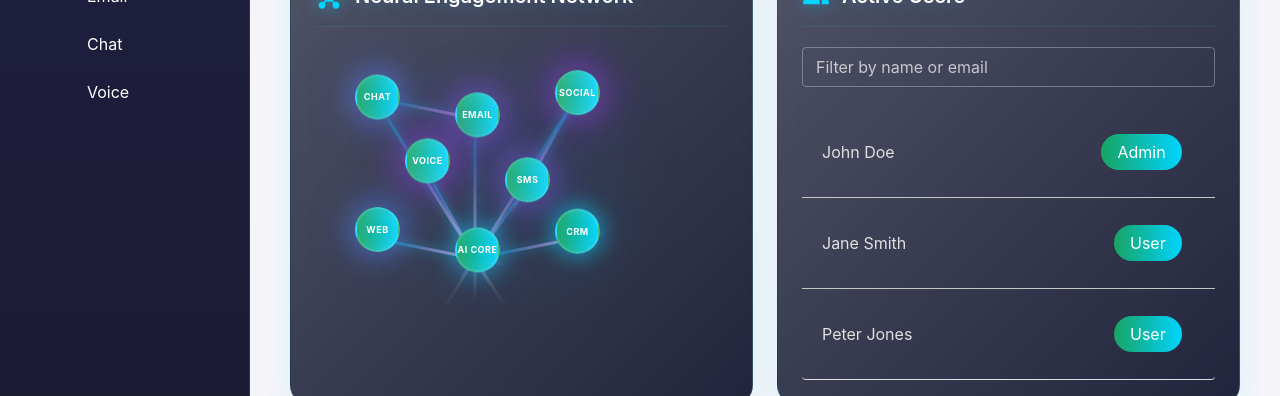
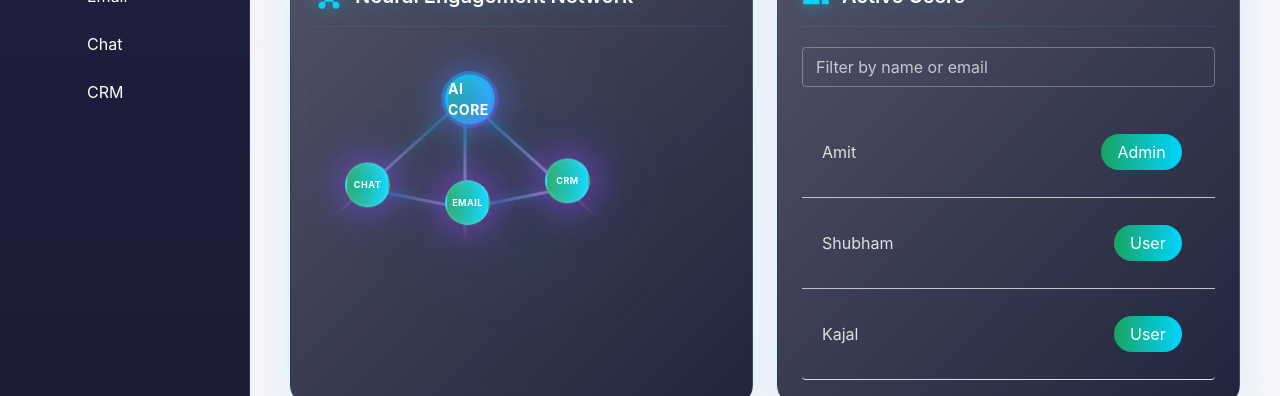
Before and after one commit to trusttitans2025/OminiEngagement, a React (Vite) app in the folder frontend/: page /dashboard in a window 1280 px wide. Shown: the part 148-544 px from the top of the page. Built offline with nearby package versions, Linux system fonts and the light colour scheme; some icons are missing.

Commit message:
minor changes

```diff
--- a/frontend/src/components/ChannelChart/ChannelChart.jsx
+++ b/frontend/src/components/ChannelChart/ChannelChart.jsx
@@ -4,7 +4,7 @@ import { BarChart, Bar, XAxis, YAxis, CartesianGrid, Tooltip, Legend, Responsive
 const data = [
   { name: 'Email', value: 400, fill: 'url(#colorEmail)' },
   { name: 'Chat', value: 300, fill: 'url(#colorChat)' },
-  { name: 'Voice', value: 100, fill: 'url(#colorVoice)' },
+  { name: 'CRM', value: 100, fill: 'url(#colorVoice)' },
 ];
 
 const ChannelChart = () => {
--- a/frontend/src/components/Sidebar/Sidebar.jsx
+++ b/frontend/src/components/Sidebar/Sidebar.jsx
@@ -19,7 +19,7 @@ const navItems = [
   { text: 'Dashboard', icon: <DashboardIcon />, path: '/dashboard' },
   { text: 'Email', icon: <EmailIcon />, path: '/emails' },
   { text: 'Chat', icon: <ChatIcon />, path: '/chat' },
-  { text: 'Voice', icon: <VoicemailIcon />, path: '/voice' },
+  { text: 'CRM', icon: <VoicemailIcon />, path: 'https://crm-django-service-631872245250.us-central1.run.app/admin/login/?next=/admin/tickets/ticket/' },
 ];
 
 const Sidebar = () => {
--- a/frontend/src/components/UserList/UserList.jsx
+++ b/frontend/src/components/UserList/UserList.jsx
@@ -8,20 +8,20 @@ import ExpandMoreIcon from '@mui/icons-material/ExpandMore';
 const users = [
   {
     id: 1,
-    name: 'John Doe',
-    email: 'john.doe@example.com',
+    name: 'Amit',
+    email: 'Amit@example.com',
     role: 'Admin',
   },
   {
     id: 2,
-    name: 'Jane Smith',
-    email: 'jane.smith@example.com',
+    name: 'Shubham',
+    email: 'Shubham@example.com',
     role: 'User',
   },
   {
     id: 3,
-    name: 'Peter Jones',
-    email: 'peter.jones@example.com',
+    name: 'Kajal',
+    email: 'Kajal@example.com',
     role: 'User',
   },
 ];
@@ -43,7 +43,7 @@ const UserList = () => {
     });
     initialVoiceData.forEach(v => {
       if (v.email === email) {
-        tickets.push({ type: 'Voice', ticketNumber: v.ticketNumber, id: v.id });
+        tickets.push({ type: 'CRM', ticketNumber: v.ticketNumber, id: v.id });
       }
     });
     return tickets;
--- a/frontend/src/pages/Dashboard/Dashboard.jsx
+++ b/frontend/src/pages/Dashboard/Dashboard.jsx
@@ -55,15 +55,11 @@ const Dashboard = () => {
     }
 
     const nodes = [
-      { id: 'chat', label: 'Chat', x: 100, y: 200 },
-      { id: 'voice', label: 'Voice', x: 300, y: 100 },
       { id: 'email', label: 'Email', x: 300, y: 300 },
       { id: 'center', label: 'Omini', x: 200, y: 200 },
     ];
 
     const connections = [
-      { from: 'chat', to: 'center' },
-      { from: 'voice', to: 'center' },
       { from: 'email', to: 'center' },
     ];
 
@@ -161,9 +157,7 @@ const Dashboard = () => {
                   <h2 className="card-title">🌐 Neural Engagement Network</h2>
                   <div className="channel-selector">
                       <div className="channel-chip active">All Channels</div>
-                      <div className="channel-chip">Chat</div>
                       <div className="channel-chip">Email</div>
-                      <div className="channel-chip">Social</div>
                       <div className="channel-chip">Voice</div>
                   </div>
                 </div>
--- a/frontend/src/pages/DashboardPage.css
+++ b/frontend/src/pages/DashboardPage.css
@@ -493,3 +493,41 @@
 ::-webkit-scrollbar-thumb:hover {
   background: linear-gradient(135deg, #00b8e6, #7c1fcc);
 }
+
+
+
+/* Core AI Node - Highlighted */
+.neural-node.core-node {
+  background: linear-gradient(135deg, #00d4ff 0%, #0099cc 100%);
+  box-shadow: 0 0 30px rgba(0, 212, 255, 0.6);
+  font-weight: 700;
+  font-size: 14px;
+  width: 50px;
+  height: 50px;
+  border: 3px solid rgba(0, 212, 255, 0.8);
+}
+
+.neural-node.core-node::before {
+  content: '';
+  position: absolute;
+  top: -5px;
+  left: -5px;
+  right: -5px;
+  bottom: -5px;
+  background: linear-gradient(135deg, #00d4ff, #9333ea);
+  border-radius: 50%;
+  z-index: -1;
+  opacity: 0.3;
+  animation: pulse 2s ease-in-out infinite;
+}
+
+@keyframes pulse {
+  0%, 100% {
+    transform: scale(1);
+    opacity: 0.3;
+  }
+  50% {
+    transform: scale(1.1);
+    opacity: 0.6;
+  }
+}
--- a/frontend/src/pages/DashboardPage.jsx
+++ b/frontend/src/pages/DashboardPage.jsx
@@ -1,4 +1,4 @@
-import React, {useEffect, useRef } from 'react';
+import React, { useEffect, useRef } from 'react';
 import { useNavigate } from 'react-router-dom';
 import './DashboardPage.css';
 import UserList from '../components/UserList/UserList';
@@ -10,30 +10,29 @@ const Dashboard = () => {
   const neuralNetworkRef = useRef(null);
   const pieChartRef = useRef(null);
   const navigate = useNavigate();
-  // const [activeChannel, setActiveChannel] = useState('all');
 
-  // Neural Network Creation
+  // Neural Network Creation - Hierarchical Structure
   useEffect(() => {
     const container = neuralNetworkRef.current;
     if (!container) return;
 
     container.innerHTML = '';
 
+    // Hierarchical layout with AI Core at the center
     const nodes = [
-      { x: 40, y: 30, label: 'Chat', channel: 'chat', path: '/chat' },
-      { x: 140, y: 50, label: 'Email', channel: 'email', path: '/emails' },
-      { x: 240, y: 30, label: 'Social', channel: 'social', path: '/social' },
-      { x: 90, y: 100, label: 'Voice', channel: 'voice', path: '/voice' },
-      { x: 190, y: 120, label: 'SMS', channel: 'sms', path: '/sms' },
-      { x: 40, y: 170, label: 'Web', channel: 'web', path: '/web' },
-      { x: 140, y: 190, label: 'AI Core', channel: 'ai', path: '/ai-core' },
-      { x: 240, y: 170, label: 'CRM', channel: 'crm', path: '/crm' }
+      { x: 130, y: 30, label: 'AI Core', channel: 'ai', path: '/ai-core', isCore: true },
+      { x: 30, y: 120, label: 'Chat', channel: 'chat', path: '/chat' },
+      { x: 130, y: 140, label: 'Email', channel: 'email', path: '/emails' },
+      { x: 230, y: 120, label: 'CRM', channel: 'crm', path: '/crm' }
     ];
 
+    // All channels connect to AI Core (hierarchical)
     const connections = [
-      { from: 0, to: 6 }, { from: 1, to: 6 }, { from: 2, to: 6 },
-      { from: 3, to: 6 }, { from: 4, to: 6 }, { from: 5, to: 6 },
-      { from: 6, to: 7 }, { from: 0, to: 1 }, { from: 2, to: 4 }
+      { from: 0, to: 1 }, // AI Core to Chat
+      { from: 0, to: 2 }, // AI Core to Email
+      { from: 0, to: 3 }, // AI Core to CRM
+      { from: 1, to: 2 }, // Chat to Email (cross connection)
+      { from: 2, to: 3 }  // Email to CRM (cross connection)
     ];
 
     connections.forEach(conn => {
@@ -61,32 +60,29 @@ const Dashboard = () => {
 
     nodes.forEach((node, index) => {
       const nodeEl = document.createElement('div');
-      nodeEl.className = 'neural-node';
+      nodeEl.className = node.isCore ? 'neural-node core-node' : 'neural-node';
       nodeEl.style.left = node.x + 'px';
       nodeEl.style.top = node.y + 'px';
       nodeEl.style.animationDelay = (index * 0.2) + 's';
       nodeEl.textContent = node.label;
-      nodeEl.title = `${node.label} Channel - Click for details`;
+      nodeEl.title = `${node.label} - Click to view`;
+      nodeEl.style.cursor = 'pointer';
 
+      // Direct navigation without alert
       nodeEl.addEventListener('click', () => {
-        const analytics = {
-          activeConversations: Math.floor(Math.random() * 100) + 50,
-          responseTime: (Math.random() * 2 + 0.5).toFixed(1),
-          satisfactionScore: (Math.random() * 2 + 8).toFixed(1),
-          learningRate: (Math.random() * 20 + 80).toFixed(1)
-        };
-
-        alert(
-          `${node.label} Channel Analytics:\n\n` +
-          `• Active Conversations: ${analytics.activeConversations}\n` +
-          `• Response Time: ${analytics.responseTime}s\n` +
-          `• Satisfaction Score: ${analytics.satisfactionScore}/10\n` +
-          `• Learning Rate: ${analytics.learningRate}%`
-        );
-
         if (node.path) {
           navigate(node.path);
         }
+      });
+
+      // Add hover effect
+      nodeEl.addEventListener('mouseenter', () => {
+        nodeEl.style.transform = 'scale(1.2)';
+        nodeEl.style.transition = 'transform 0.3s ease';
+      });
+
+      nodeEl.addEventListener('mouseleave', () => {
+        nodeEl.style.transform = 'scale(1)';
       });
 
       container.appendChild(nodeEl);
@@ -104,11 +100,9 @@ const Dashboard = () => {
     const radius = 80;
 
     const data = [
-      { label: 'Chat', value: 30, color: '#00d4ff' },
-      { label: 'Email', value: 25, color: '#9333ea' },
-      { label: 'Social', value: 20, color: '#10b981' },
-      { label: 'Voice', value: 15, color: '#f59e0b' },
-      { label: 'Other', value: 10, color: '#ef4444' }
+      { label: 'Email', value: 30, color: '#00d4ff' },
+      { label: 'Chat', value: 25, color: '#9333ea' },
+      { label: 'CRM', value: 15, color: '#f59e0b' }
     ];
 
     const total = data.reduce((sum, item) => sum + item.value, 0);
@@ -268,12 +262,6 @@ const Dashboard = () => {
     };
   }, []);
 
-  // const handleChannelSelect = (channel) => {
-  //   setActiveChannel(channel);
-  //   console.log('Selected channel:', channel);
-  // };
-
-
   return (
     <div className="dashboard-container">
       <canvas className="neural-background" ref={canvasRef} />
```
